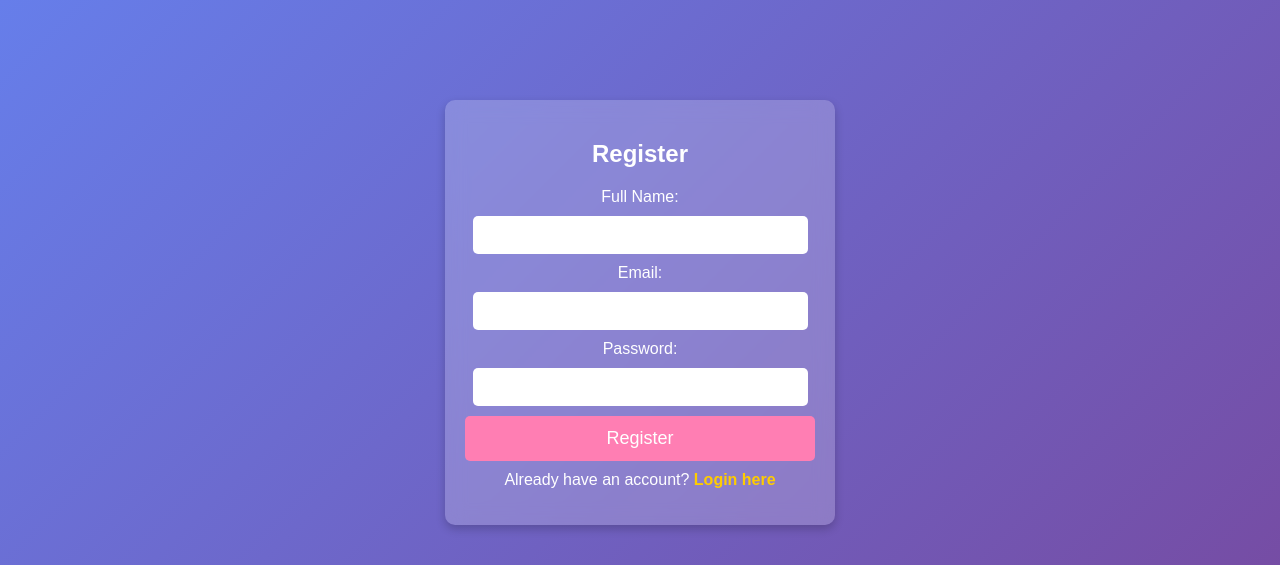
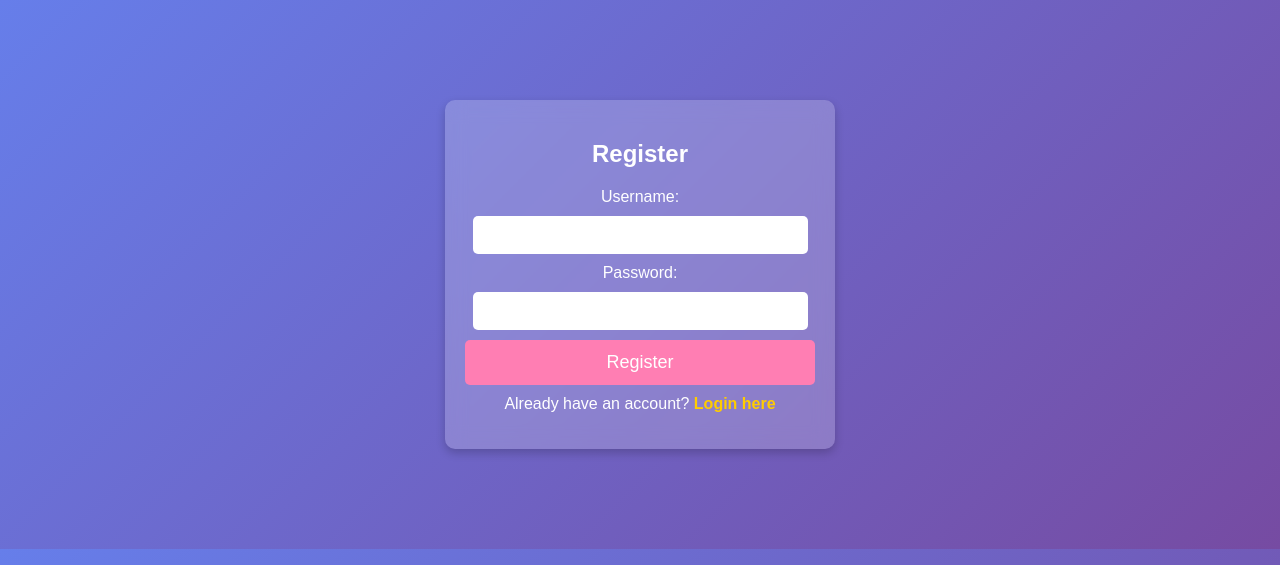
Before and after one commit to sujith0466/Smart_Study_Buddy, a Flask app: page /auth/register in a window 1280 px wide. Shown: the top 565 px of the page. Run offline with Flask 3, Linux system fonts and the light colour scheme.

Commit message:
Update register.html

```diff
--- a/templates/register.html
+++ b/templates/register.html
@@ -9,18 +9,25 @@
 <body>
     <div class="container">
         <h2>Register</h2>
+
+        {% with messages = get_flashed_messages(with_categories=true) %}
+            {% if messages %}
+                {% for category, message in messages %}
+                    <div class="alert alert-{{ category }}">{{ message }}</div>
+                {% endfor %}
+            {% endif %}
+        {% endwith %}
+
         <form action="{{ url_for('auth.register') }}" method="POST">
-            <label for="name">Full Name:</label>
-            <input type="text" id="name" name="name" required>
-
-            <label for="email">Email:</label>
-            <input type="email" id="email" name="email" required>
+            <label for="username">Username:</label>
+            <input type="text" id="username" name="username" required>
 
             <label for="password">Password:</label>
             <input type="password" id="password" name="password" required>
 
             <button type="submit">Register</button>
         </form>
+
         <p>Already have an account? <a href="{{ url_for('auth.login') }}">Login here</a></p>
     </div>
 </body>
```
